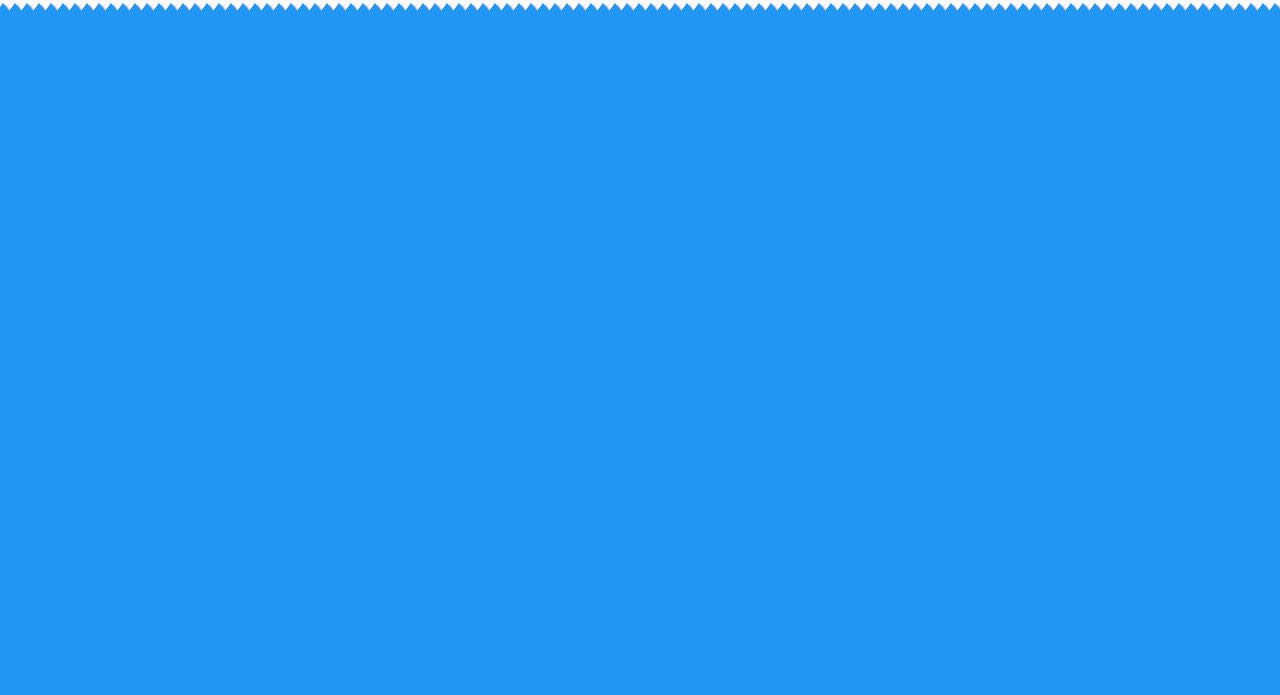
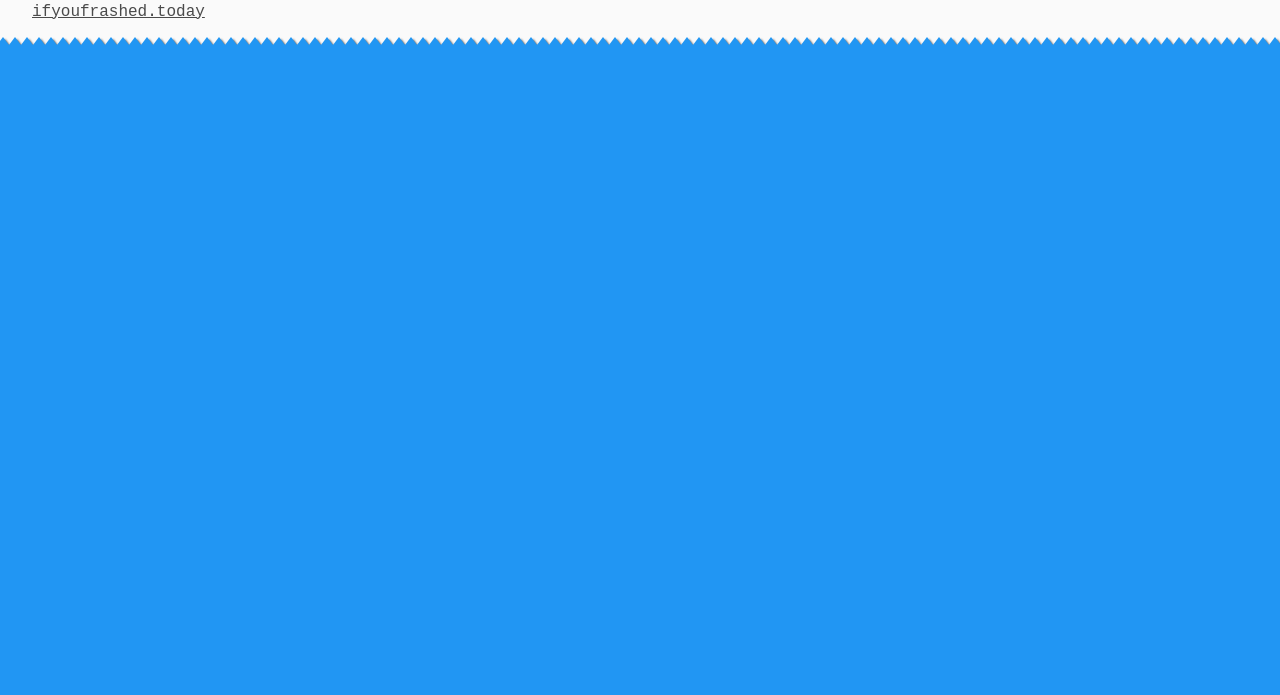
Before and after one commit to WhaleWatching/whalewatching.github.io, a plain HTML site: page index.html in a window 1280 px wide. Shown: the part 105-800 px from the top of the page. Drawn offline with Linux system fonts and the light colour scheme.

Commit message:
Update index.html

```diff
--- a/index.html
+++ b/index.html
@@ -86,6 +86,7 @@
     <section>
       <h2>AdWARDS, (AD)wards</h2>
       <h3>Edward Cheng</h3>
+      <p><a href="https://ifyoucrashed.today">ifyoufrashed.today</a></p>
     </section>
   </header>
   <article>
```
